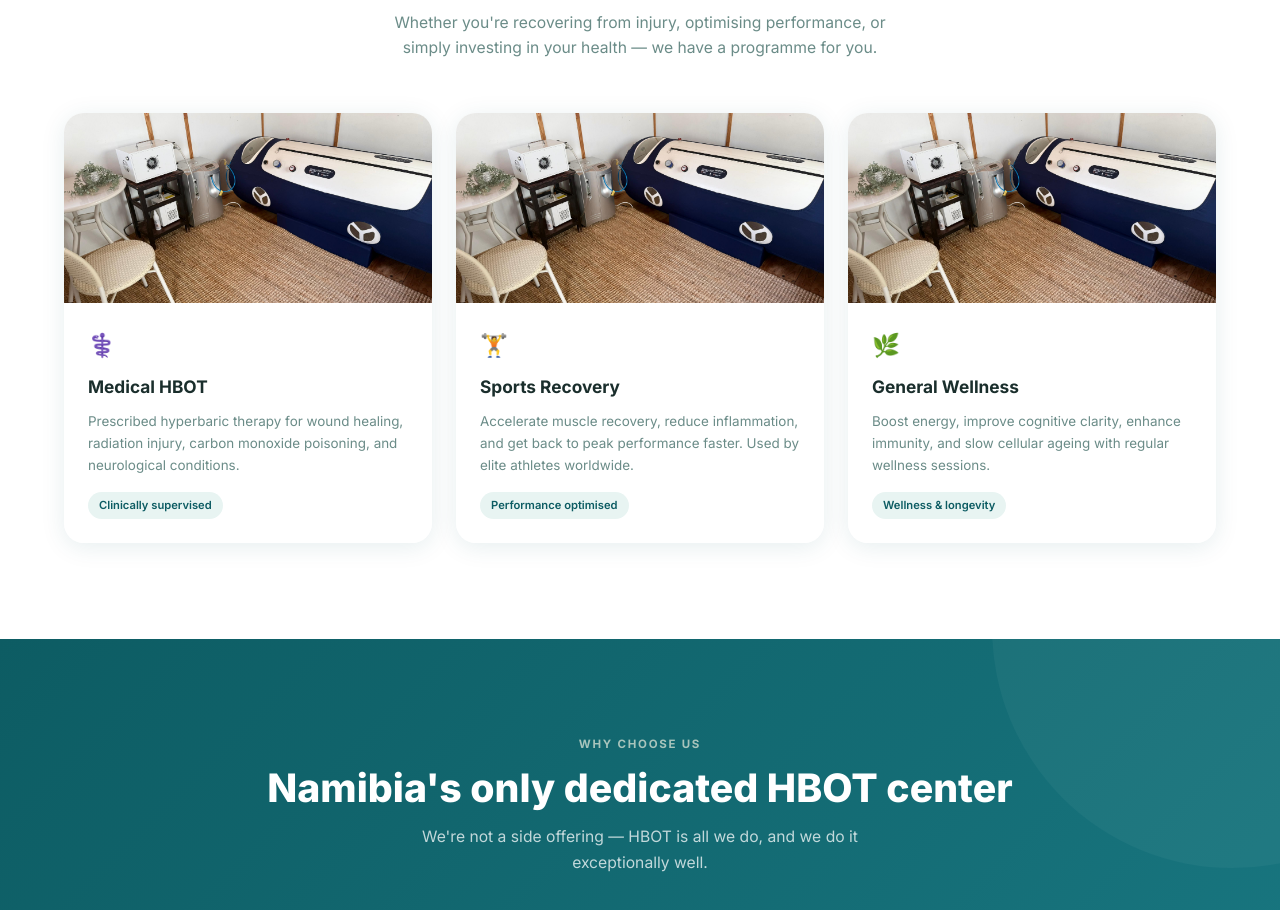
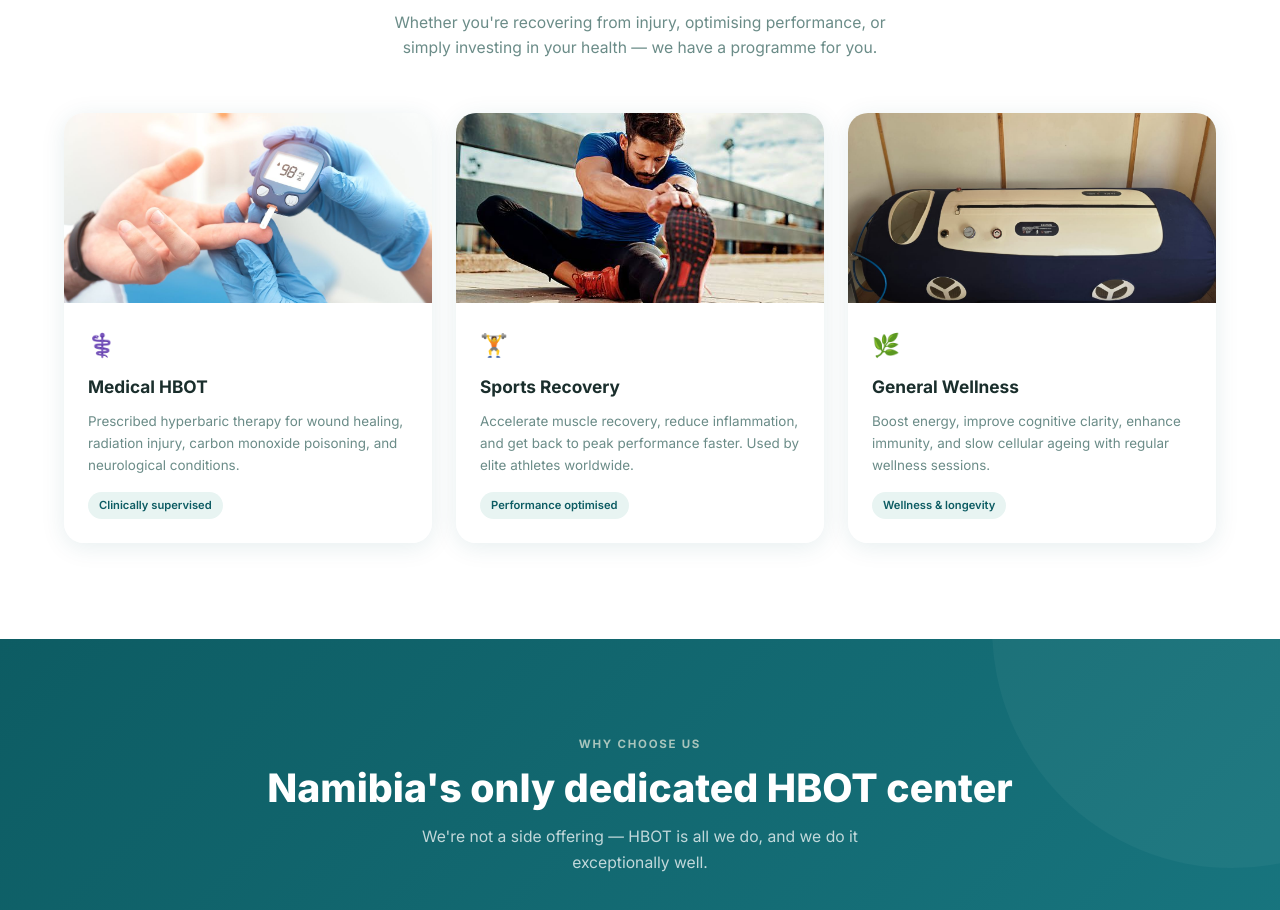
Before and after one commit to liefiecupido-max/afrateq-hbot-website, a plain HTML site: page index.html in a window 1280 px wide. Shown: the part 1669-2579 px from the top of the page. Drawn offline with Linux system fonts and the light colour scheme.

Commit message:
Update service card images (medical/sports/chamber)

```diff
--- a/index.html
+++ b/index.html
@@ -263,7 +263,7 @@
     </div>
     <div class="svc-grid">
       <div class="svc-card">
-        <div class="svc-img"><img src="hbot-setup.jpg" data-fallback="https://raw.githubusercontent.com/liefiecupido-max/namib-wellness-center/main/hbot-setup.jpg" alt="Namib Wellness Center HBOT setup" onerror="imgFallback(this)" /></div>
+        <div class="svc-img"><img src="medical-glucose.jpg" data-fallback="" alt="Finger-prick blood glucose test with glucometer" onerror="imgFallback(this)" /></div>
         <div class="svc-body">
           <div class="svc-icon">&#9877;&#65039;</div>
           <h3>Medical HBOT</h3>
@@ -272,7 +272,7 @@
         </div>
       </div>
       <div class="svc-card">
-        <div class="svc-img"><img src="hbot-setup.jpg" data-fallback="https://raw.githubusercontent.com/liefiecupido-max/namib-wellness-center/main/hbot-setup.jpg" alt="Namib Wellness Center HBOT setup" loading="lazy" onerror="imgFallback(this)" /></div>
+        <div class="svc-img"><img src="sports-stretch.jpg" data-fallback="" alt="Athlete stretching hamstrings for mobility and recovery" loading="lazy" onerror="imgFallback(this)" /></div>
         <div class="svc-body">
           <div class="svc-icon">&#127947;</div>
           <h3>Sports Recovery</h3>
@@ -281,7 +281,7 @@
         </div>
       </div>
       <div class="svc-card">
-        <div class="svc-img"><img src="hbot-setup.jpg" data-fallback="https://raw.githubusercontent.com/liefiecupido-max/namib-wellness-center/main/hbot-setup.jpg" alt="Namib Wellness Center HBOT setup" loading="lazy" onerror="imgFallback(this)" /></div>
+        <div class="svc-img"><img src="hbot-chamber.jpg" data-fallback="" alt="Portable hyperbaric oxygen therapy (HBOT) chamber" loading="lazy" onerror="imgFallback(this)" /></div>
         <div class="svc-body">
           <div class="svc-icon">&#127807;</div>
           <h3>General Wellness</h3>
```
Also changed, not shown: hbot-chamber.jpg (added), medical-glucose.jpg (added), sports-stretch.jpg (added).
